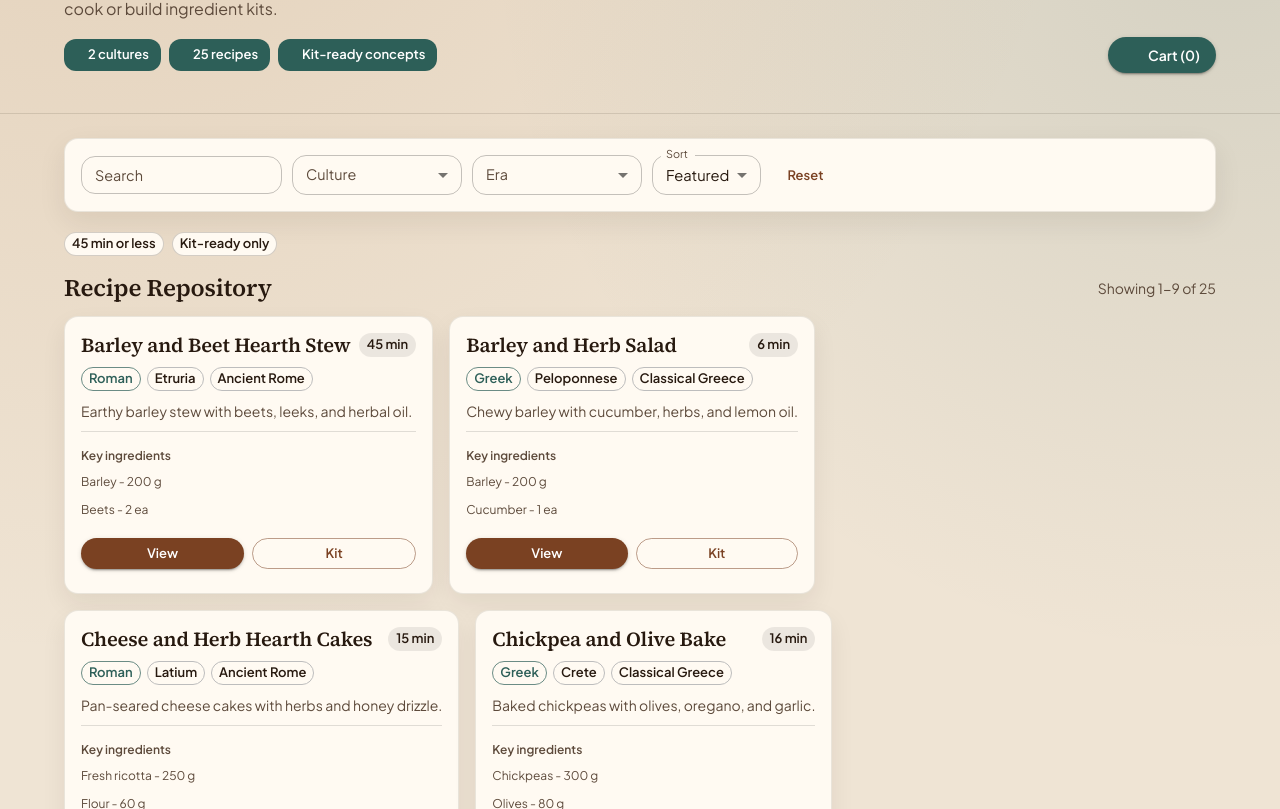
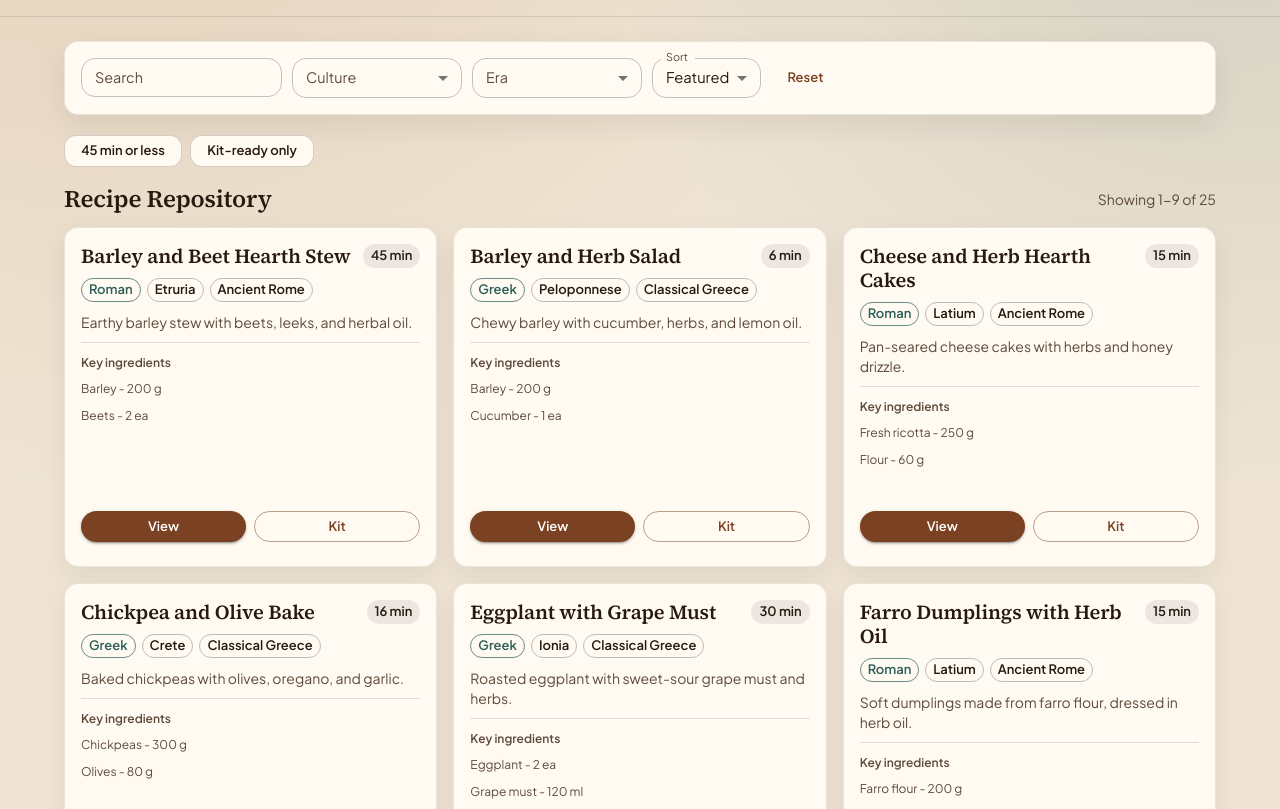
Before and after one commit to robert-laws/forgotten-flavors, a React (Vite) app: page / in a window 1280 px wide. Shown: the part 351-1160 px from the top of the page. Built offline with nearby package versions, Linux system fonts and the light colour scheme; some icons are missing.

Commit message:
Refine hero scale, filter chip spacing, and card action alignment

```diff
--- a/src/App.jsx
+++ b/src/App.jsx
@@ -332,7 +332,7 @@ function App() {
             <Typography variant="overline" sx={{ color: 'secondary.main', letterSpacing: 2 }}>
               FORGOTTEN FLAVORS
             </Typography>
-            <Typography variant="h2" sx={{ maxWidth: 760 }}>
+            <Typography variant="h2" sx={{ maxWidth: 940 }}>
               Lost Tables, Reimagined for Modern Kitchens
             </Typography>
             <Typography variant="body1" sx={{ color: 'text.secondary', maxWidth: 760 }}>
@@ -469,10 +469,13 @@ function App() {
 
         <Stack direction="row" spacing={1} useFlexGap flexWrap="wrap" sx={{ mb: 2 }}>
           <Chip
-            size="small"
             label="45 min or less"
             variant="outlined"
-            sx={quickFilterChipSx(quickFilters.fast)}
+            sx={{
+              ...quickFilterChipSx(quickFilters.fast),
+              px: 0.65,
+              py: 0.4,
+            }}
             onClick={() =>
               setQuickFilters((previous) => ({
                 ...previous,
@@ -481,10 +484,13 @@ function App() {
             }
           />
           <Chip
-            size="small"
             label="Kit-ready only"
             variant="outlined"
-            sx={quickFilterChipSx(quickFilters.kitReady)}
+            sx={{
+              ...quickFilterChipSx(quickFilters.kitReady),
+              px: 0.65,
+              py: 0.4,
+            }}
             onClick={() =>
               setQuickFilters((previous) => ({
                 ...previous,
@@ -543,15 +549,20 @@ function App() {
         )}
 
         {!loading && !error && filteredRecipes.length > 0 && (
-          <Grid container spacing={2}>
+          <Box
+            sx={{
+              display: 'grid',
+              gap: 2,
+              gridTemplateColumns: 'repeat(auto-fit, minmax(min(100%, 320px), 1fr))',
+            }}
+          >
             {pagedRecipes.map((recipe) => {
               const minutes = estimateMinutes(recipe)
 
               return (
-                <Grid key={recipe.id} item xs={12} sm={6} lg={4}>
-                  <Card sx={{ height: '100%' }}>
-                    <CardContent sx={{ p: 2 }}>
-                      <Stack spacing={1.25}>
+                <Card key={recipe.id} sx={{ height: '100%', minHeight: 340 }}>
+                  <CardContent sx={{ p: 2, height: '100%', display: 'flex', flexDirection: 'column' }}>
+                    <Stack spacing={1.25} sx={{ height: '100%' }}>
                       <Stack direction="row" justifyContent="space-between" alignItems="flex-start" spacing={1}>
                         <Typography variant="h6" sx={{ lineHeight: 1.2 }}>
                           {recipe.name}
@@ -571,9 +582,9 @@ function App() {
                         </Typography>
                       )}
 
+                      <Box sx={{ flexGrow: 1 }}>
                         <Divider />
-
-                        <Box>
+                        <Box sx={{ pt: 0.75 }}>
                           <Typography variant="caption" color="text.secondary" sx={{ fontWeight: 600 }}>
                             Key ingredients
                           </Typography>
@@ -588,8 +599,9 @@ function App() {
                             ))}
                           </List>
                         </Box>
+                      </Box>
 
-                        <Stack direction="row" spacing={1} sx={{ pt: 0.5 }}>
+                      <Stack direction="row" spacing={1} sx={{ pt: 0.5, mt: 'auto' }}>
                         <Button fullWidth variant="contained" size="small" onClick={() => openRecipeDetails(recipe, 'recipe')}>
                           View
                         </Button>
@@ -600,10 +612,9 @@ function App() {
                     </Stack>
                   </CardContent>
                 </Card>
-                </Grid>
               )
             })}
-          </Grid>
+          </Box>
         )}
 
         {!loading && !error && filteredRecipes.length > pageSize && (
--- a/src/main.jsx
+++ b/src/main.jsx
@@ -31,9 +31,9 @@ const theme = createTheme({
     h2: {
       fontFamily: ['"Source Serif 4"', 'Georgia', 'serif'].join(','),
       fontWeight: 700,
-      lineHeight: 1.04,
+      lineHeight: 1.06,
       letterSpacing: -0.7,
-      fontSize: 'clamp(2.3rem, 6vw, 4.4rem)',
+      fontSize: 'clamp(2.05rem, 4.5vw, 3.7rem)',
     },
     h4: {
       fontFamily: ['"Source Serif 4"', 'Georgia', 'serif'].join(','),
```
Lines whose indentation alone changed are shown as unchanged.
